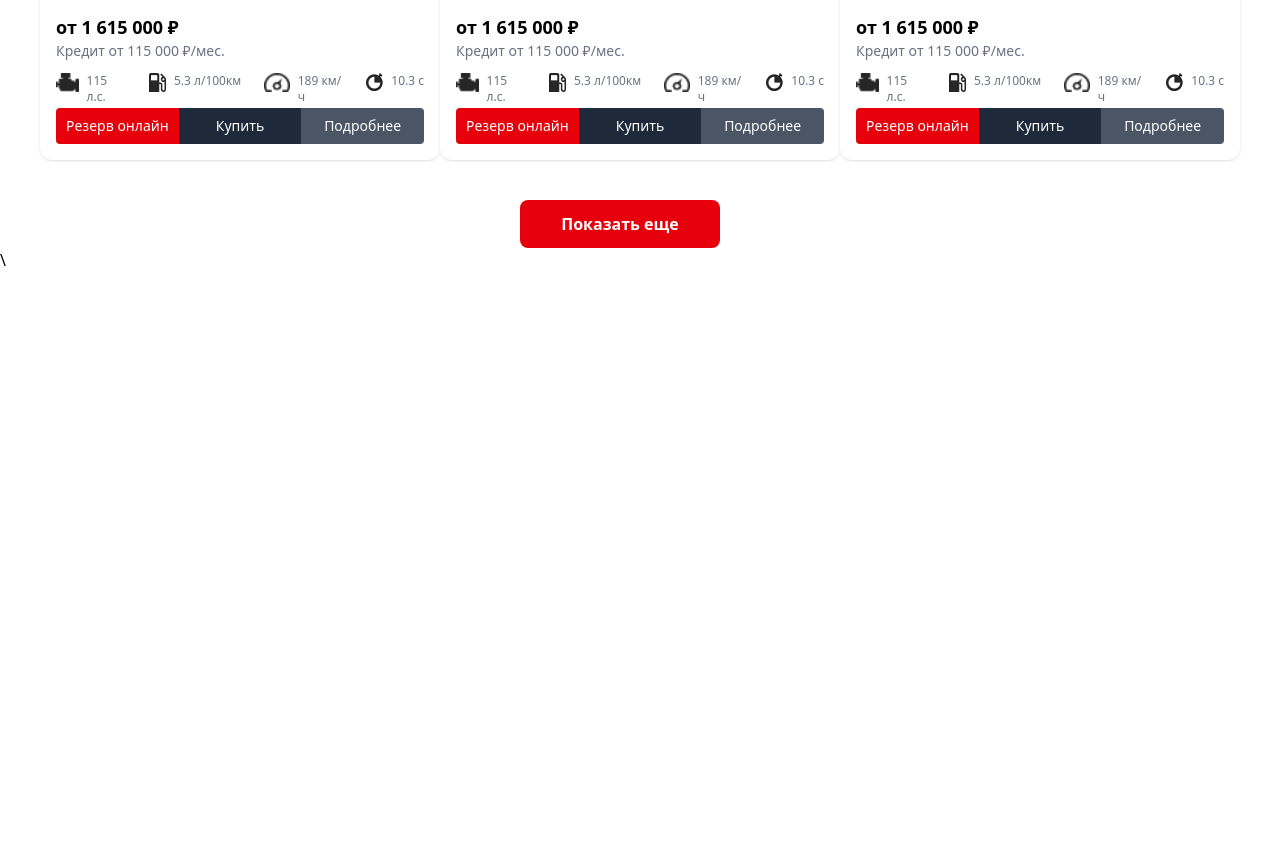
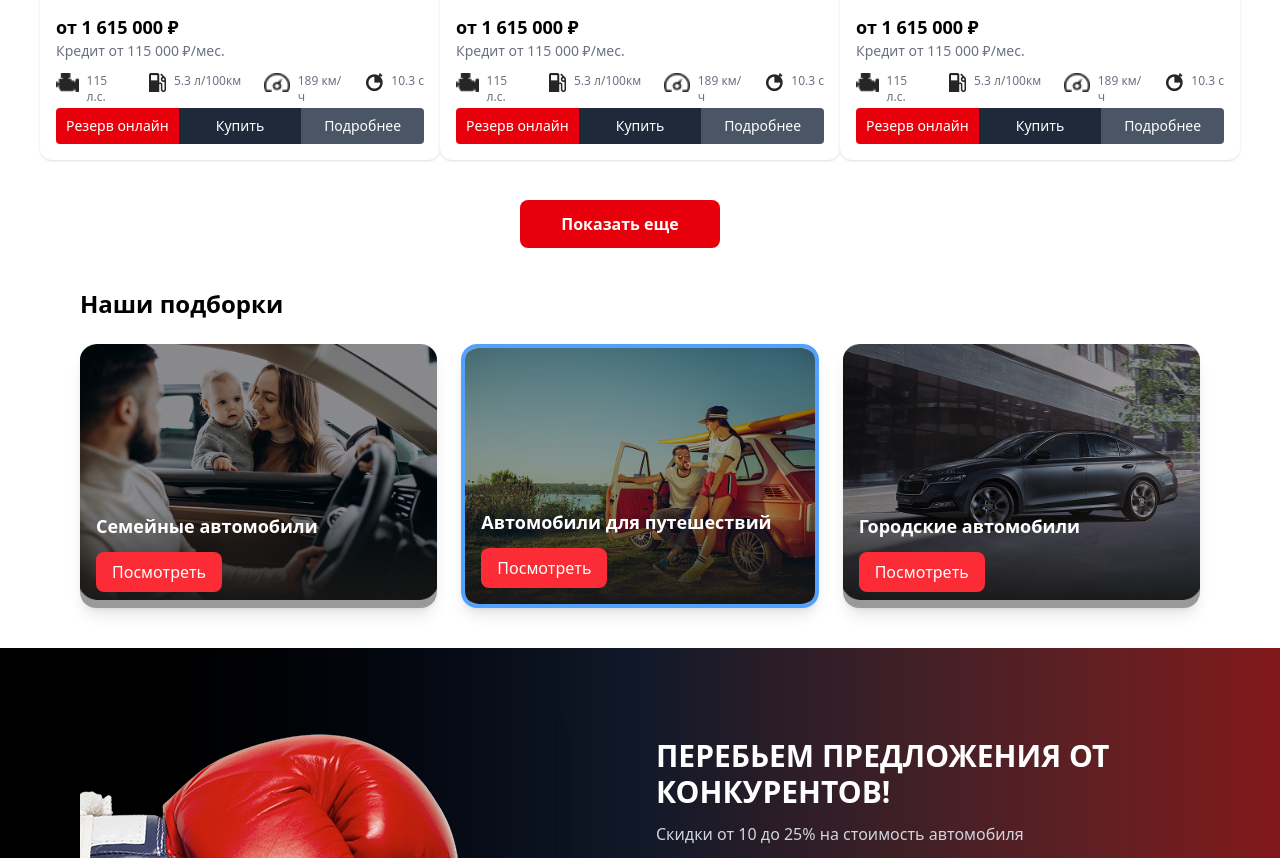
Before and after one commit to AshurovIdris/last-peoject-, a website: page src/index.html in a window 1280 px wide. Shown: the part 1942-2800 px from the top of the page. Before the commit the page ends 2214 px from the top, so only its background shows below. Drawn offline with nearby package versions, Linux system fonts and the light colour scheme; files that its build step writes are made by us from their sources.

Commit message:
fourth commit

```diff
--- a/src/index.html
+++ b/src/index.html
@@ -7,7 +7,7 @@
     <link rel="stylesheet" href="./output.css">
 </head>
 <body>
-<header class="bg-white shadow-sm">
+<header class="bg-white shadow-sm overflow-hidden   ">
   <div class="max-w-7xl mx-auto px-4 py-3 flex items-center justify-between">
     <div class="flex items-center gap-2">
       <div class="w-10 h-10 bg-red-600 text-white font-bold flex items-center justify-center rounded">
@@ -34,7 +34,7 @@
 </header>
 
 <section
-  class="relative bg-cover bg-center"
+  class="relative bg-cover bg-center overflow-hidden"
   style="background-image: url(./photo/1059\ 2.jpg);"
 >
   <div class="max-w-7xl mx-auto px-4 py-20 grid md:grid-cols-2 gap-10 items-center">
@@ -500,7 +500,94 @@
       Показать  еще
     </button>
     </section>
-    \
+
+
+  <section class="max-w-6xl mx-auto px-4 py-10">
+
+    <div class="flex items-center justify-between mb-6">
+      <h2 class="text-2xl font-bold">Наши подборки</h2>
+
+    </div>
+
+    <div class="grid md:grid-cols-3 gap-6">
+
+      <div class="relative rounded-2xl overflow-hidden shadow-lg group">
+        <img src="./photo/Rectangle 438.png"
+             class="w-full h-64 object-cover group-hover:scale-110 transition duration-500">
+        <div class="absolute inset-0 bg-black/40 flex flex-col justify-end p-4">
+          <h3 class="text-white text-lg font-semibold">
+            Семейные автомобили
+          </h3>
+          <button class="mt-3 bg-red-500 text-white px-4 py-2 rounded-lg w-fit hover:bg-red-600">
+            Посмотреть
+          </button>
+        </div>
+      </div>
+
+      <div class="relative rounded-2xl overflow-hidden shadow-lg group border-4 border-blue-400">
+        <img src="./photo/Rectangle 440.png"
+             class="w-full h-64 object-cover group-hover:scale-110 transition duration-500">
+        <div class="absolute inset-0 bg-black/40 flex flex-col justify-end p-4">
+          <h3 class="text-white text-lg font-semibold">
+            Автомобили для путешествий
+          </h3>
+          <button class="mt-3 bg-red-500 text-white px-4 py-2 rounded-lg w-fit hover:bg-red-600">
+            Посмотреть
+          </button>
+        </div>
+      </div>
+
+      <div class="relative rounded-2xl overflow-hidden shadow-lg group">
+        <img src="./photo/Rectangle 439.png"
+             class="w-full h-64 object-cover group-hover:scale-110 transition duration-500">
+        <div class="absolute inset-0 bg-black/40 flex flex-col justify-end p-4">
+          <h3 class="text-white text-lg font-semibold">
+            Городские автомобили
+          </h3>
+          <button class="mt-3 bg-red-500 text-white px-4 py-2 rounded-lg w-fit hover:bg-red-600">
+            Посмотреть
+          </button>
+        </div>
+      </div>
+
+    </div>
+  </section>
+
+
+  <section class="bg-gradient-to-r from-black via-gray-900 to-red-900 py-12">
+    <div class="max-w-6xl mx-auto px-4 grid md:grid-cols-2 gap-8 items-center">
+
+      <!-- Image -->
+      <div>
+        <img src="./photo/pngwing 3.png"
+             class="rounded-2xl shadow-xl">
+      </div>
+
+      <!-- Content -->
+      <div class="text-white">
+        <h2 class="text-3xl font-bold mb-3">
+          ПЕРЕБЬЕМ ПРЕДЛОЖЕНИЯ ОТ КОНКУРЕНТОВ!
+        </h2>
+        <p class="mb-6 text-gray-300">
+          Скидки от 10 до 25% на стоимость автомобиля
+        </p>
+
+        <div class="flex flex-col sm:flex-row gap-4">
+          <input type="text"
+                 placeholder="Ваш телефон"
+                 class="px-4 py-3 rounded-lg text-black bg-white w-">
+          <button class="bg-red-600 px-6 py-3 rounded-lg hover:bg-red-700">
+            ПОЛУЧИТЬ ПРЕДЛОЖЕНИЕ
+          </button>
+        </div>
+
+        <p class="text-sm text-gray-400 mt-4">
+          Нажимая кнопку "Отправить" вы даете согласие на обработку персональных данных
+        </p>
+      </div>
+
+    </div>
+  </section>
 
 
 
```
Also changed, not shown: src/photo/Rectangle 438.png (added), src/photo/Rectangle 439.png (added), src/photo/Rectangle 440.png (added), src/photo/pngwing 3.png (added).
